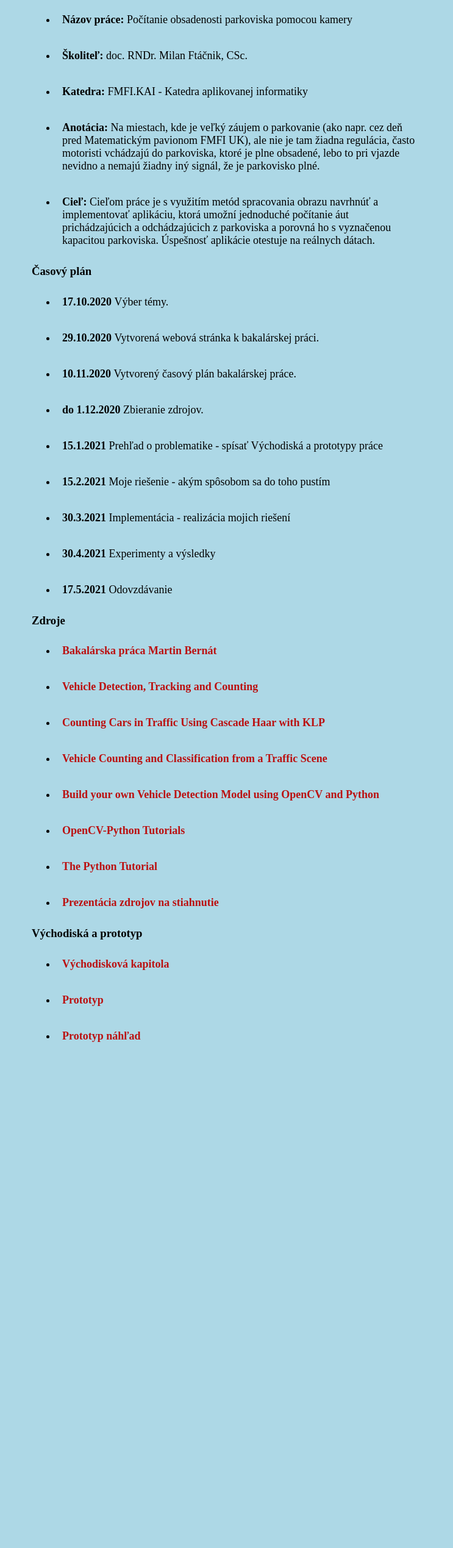
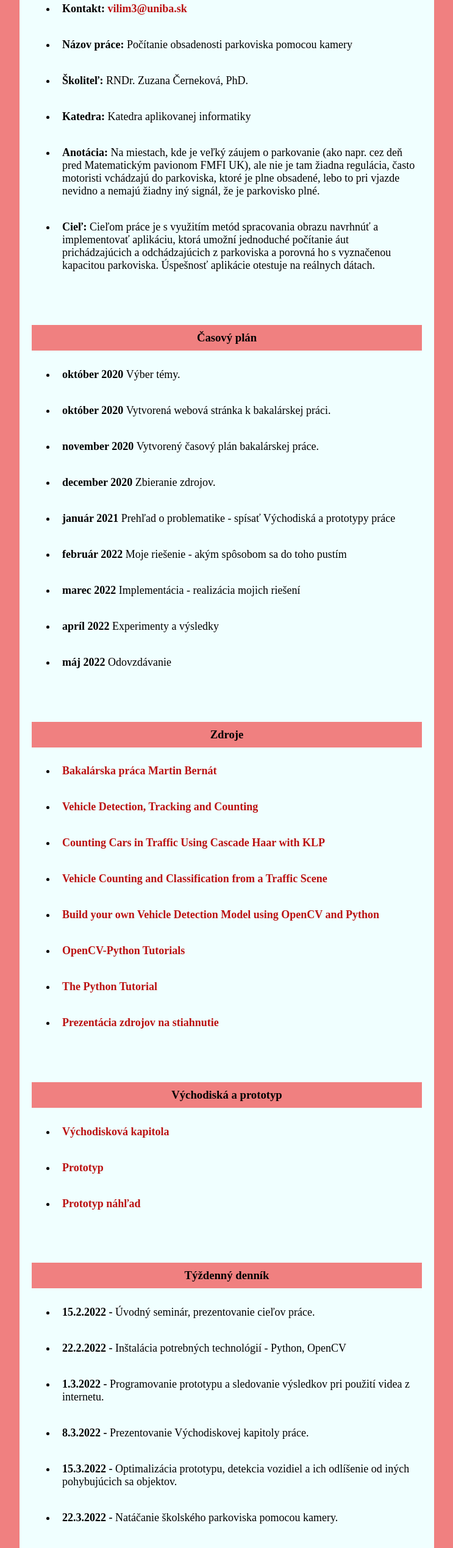
Before and after one commit to Villiss/Bakalarska-praca, a plain HTML site: page index.html in a window 1280 px wide. Shown: the part 240-2779 px from the top of the page at 61% size, without its empty margins (268-1011 px from the left). Before the commit the page ends 1978 px from the top, so only its background shows below. Drawn offline with Linux system fonts and the light colour scheme.

Commit message:
changed dates, added weekly diary

```diff
--- a/index.html
+++ b/index.html
@@ -27,10 +27,10 @@
                     <p><strong>Názov práce: </strong>Počítanie obsadenosti parkoviska pomocou kamery</p>
                 </li>
                 <li>
-                    <p><strong>Školiteľ: </strong>doc. RNDr. Milan Ftáčnik, CSc.</p>
+                    <p><strong>Školiteľ: </strong>RNDr. Zuzana Černeková, PhD.</p>
                 </li>
                 <li>
-                    <p><strong>Katedra: </strong>FMFI.KAI - Katedra aplikovanej informatiky</p>
+                    <p><strong>Katedra: </strong>Katedra aplikovanej informatiky</p>
                 </li>
                 <li>
                     <p><strong>Anotácia: </strong>Na miestach, kde je veľký záujem o parkovanie (ako napr. cez deň pred
@@ -50,32 +50,32 @@
             <h3>Časový plán</h3>
             <ul>
                 <li>
-                    <p><strong>17.10.2020 </strong>Výber témy.</p>
+                    <p><strong>október 2020 </strong>Výber témy.</p>
 
                 </li>
                 <li>
-                    <p><strong>29.10.2020 </strong>Vytvorená webová stránka k bakalárskej práci.</p>
+                    <p><strong>október 2020 </strong>Vytvorená webová stránka k bakalárskej práci.</p>
                 </li>
                 <li>
-                    <p><strong>10.11.2020 </strong>Vytvorený časový plán bakalárskej práce.</p>
+                    <p><strong>november 2020 </strong>Vytvorený časový plán bakalárskej práce.</p>
                 </li>
                 <li>
-                    <p><strong>do 1.12.2020 </strong>Zbieranie zdrojov.</p>
+                    <p><strong>december 2020 </strong>Zbieranie zdrojov.</p>
                 </li>
                 <li>
-                    <p><strong>15.1.2021 </strong>Prehľad o problematike - spísať Východiská a prototypy práce</p>
+                    <p><strong>január 2021 </strong>Prehľad o problematike - spísať Východiská a prototypy práce</p>
                 </li>
                 <li>
-                    <p><strong>15.2.2021 </strong>Moje riešenie - akým spôsobom sa do toho pustím</p>
+                    <p><strong>február 2022 </strong>Moje riešenie - akým spôsobom sa do toho pustím</p>
                 </li>
                 <li>
-                    <p><strong>30.3.2021 </strong>Implementácia - realizácia mojich riešení</p>
+                    <p><strong>marec 2022 </strong>Implementácia - realizácia mojich riešení</p>
                 </li>
                 <li>
-                    <p><strong>30.4.2021 </strong>Experimenty a výsledky</p>
+                    <p><strong>apríl 2022 </strong>Experimenty a výsledky</p>
                 </li>
                 <li>
-                    <p><strong>17.5.2021 </strong>Odovzdávanie</p>
+                    <p><strong>máj 2022 </strong>Odovzdávanie</p>
                 </li>
             </ul>
         </div>
@@ -126,6 +126,52 @@
                 </li>
             </ul>
         </div>
+        <div id="dennik" >
+            <h3>
+                Týždenný denník
+            </h3>
+            <ul>
+                <li>
+                    <p><strong>15.2.2022 - </strong> Úvodný seminár, prezentovanie cieľov práce. </p>
+                </li>
+                <li>
+                    <p><strong>22.2.2022 - </strong> Inštalácia potrebných technológií - Python, OpenCV </p>
+                </li>
+                <li>
+                    <p><strong>1.3.2022 - </strong> Programovanie prototypu a sledovanie výsledkov pri použití videa z internetu. </p>
+                </li>
+                <li>
+                    <p><strong>8.3.2022 - </strong> Prezentovanie Východiskovej kapitoly práce. </p>
+                </li>
+                <li>
+                    <p><strong>15.3.2022 - </strong> Optimalizácia prototypu, detekcia vozidiel a ich odlíšenie od iných pohybujúcich sa objektov. </p>
+                </li>
+                <li>
+                    <p><strong>22.3.2022 - </strong>  Natáčanie školského parkoviska pomocou kamery. </p>
+                </li>
+                <li>
+                    <p><strong>29.3.2022 - </strong> Vizualizácia výsledkov pri použití videa zaznamenaného z natáčania na parkovisku pred pavilónom Matematiky. </p>
+                </li>
+                <li>
+                    <p><strong>5.4.2022 - </strong> Natočenie ďalších záznamov, z bytov, verejných parkovísk atď. </p>
+                </li>
+                <li>
+                    <p><strong>12.4.2022 - </strong> Pokračovanie v optimalizácii prototypu. </p>
+                </li>
+                <li>
+                    <p><strong>26.4.2022 - </strong> Kontrola výsledkov a začiatok písania. </p>
+                </li>
+                <!-- <li>
+                    <p><strong>3.5.2022 - </strong> Prezentovanie prototypu - praktickej časti Bakalárskej práce. </p>
+                </li>
+                <li>
+                    <p><strong>10.5.2022 - </strong> Predvedenie Bakalárskej práce. </p>
+                </li> -->
+            </ul>
+        </div>
     </main>
 </body>
+<footer>
+    <h2>Lukáš Vilim</h2>
+</footer>
 </html>
--- a/styl.css
+++ b/styl.css
@@ -1,16 +1,18 @@
-/* * {
-  outline: 3px solid black;
-} */
 html {
   scroll-behavior: smooth;
 }
 
 body {
   margin: 0;
-  background-color: lightblue;
+  padding: 0;
+  background-color: lightcoral;
 }
 header {
-  background-color: whitesmoke;
+  background-color: brown;
+}
+footer {
+  background-color: brown;
+  color: aliceblue;
 }
 a {
   text-decoration: none;
@@ -18,11 +20,12 @@ a {
   color: rgb(187, 16, 16);
 }
 
-h1 {
-  color: black;
+h1, h2 {
+  color: aliceblue;
   padding: 1em;
   margin: 0;
   text-align: center;
+  font-family: 'Franklin Gothic Medium', 'Arial Narrow', Arial, sans-serif;
 }
 
 h3,
@@ -31,13 +34,42 @@ p {
   color: black;
 }
 
+h3 {
+  text-align: center;
+  padding: 10px;
+  background-color: lightcoral;
+}
+
 p {
   padding: 10px;
   font-size: large;
 }
 
 main {
-  width: 50%;
+  width: 100%;
   margin: auto;
   margin-top: auto;
 }
+
+main div {
+  width: 50%;
+  background-color: azure;
+  margin: auto;
+  padding: 20px;
+}
+
+@media screen and (max-width: 700px) {
+  main {
+    width: 100%;
+    margin: 0;
+  }
+  main div {
+    width: 100%;
+    background-color: azure;
+    padding: 20px 0;
+  }
+
+  header, footer {
+    width: 100%;
+  }
+}
```
